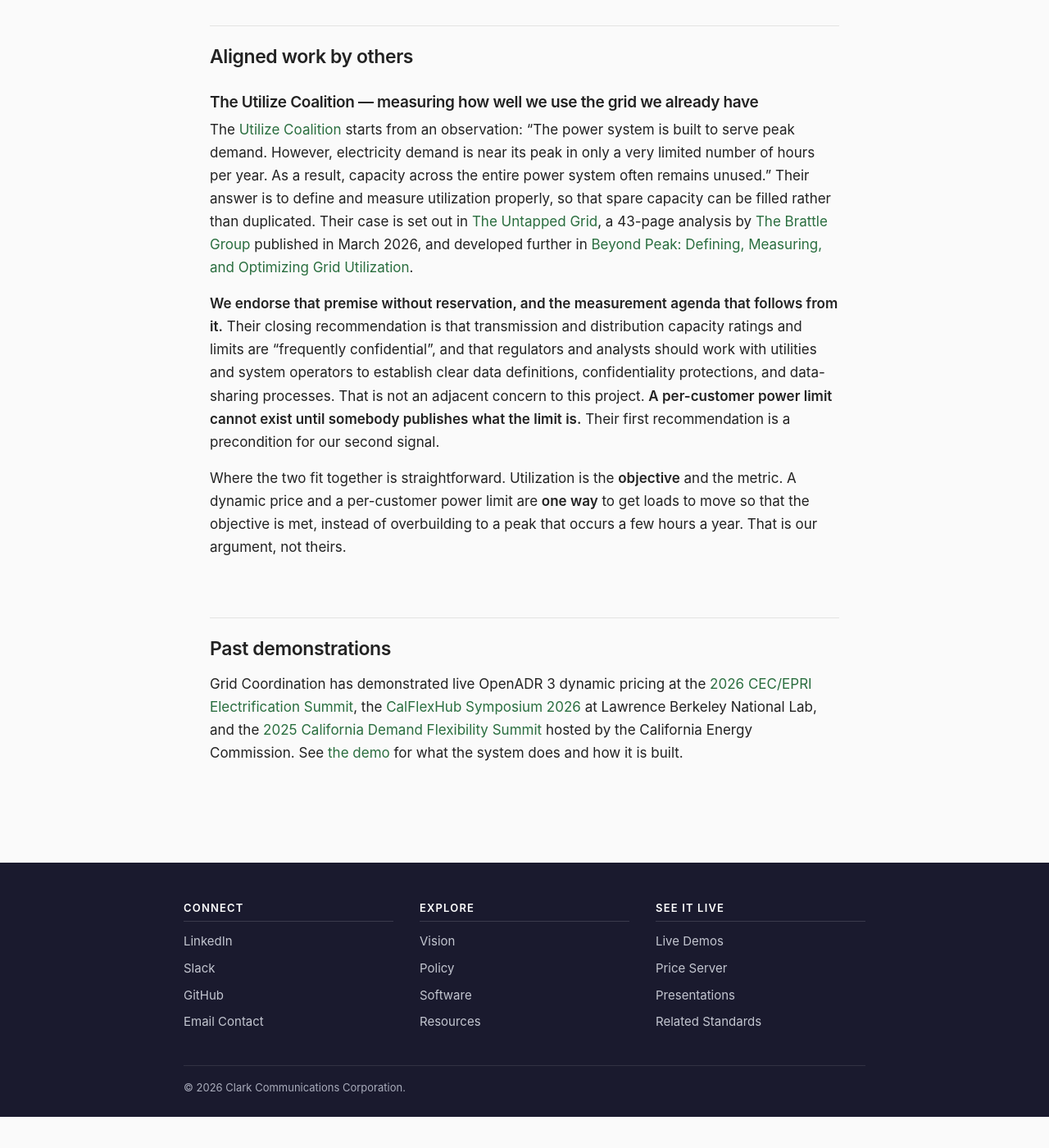
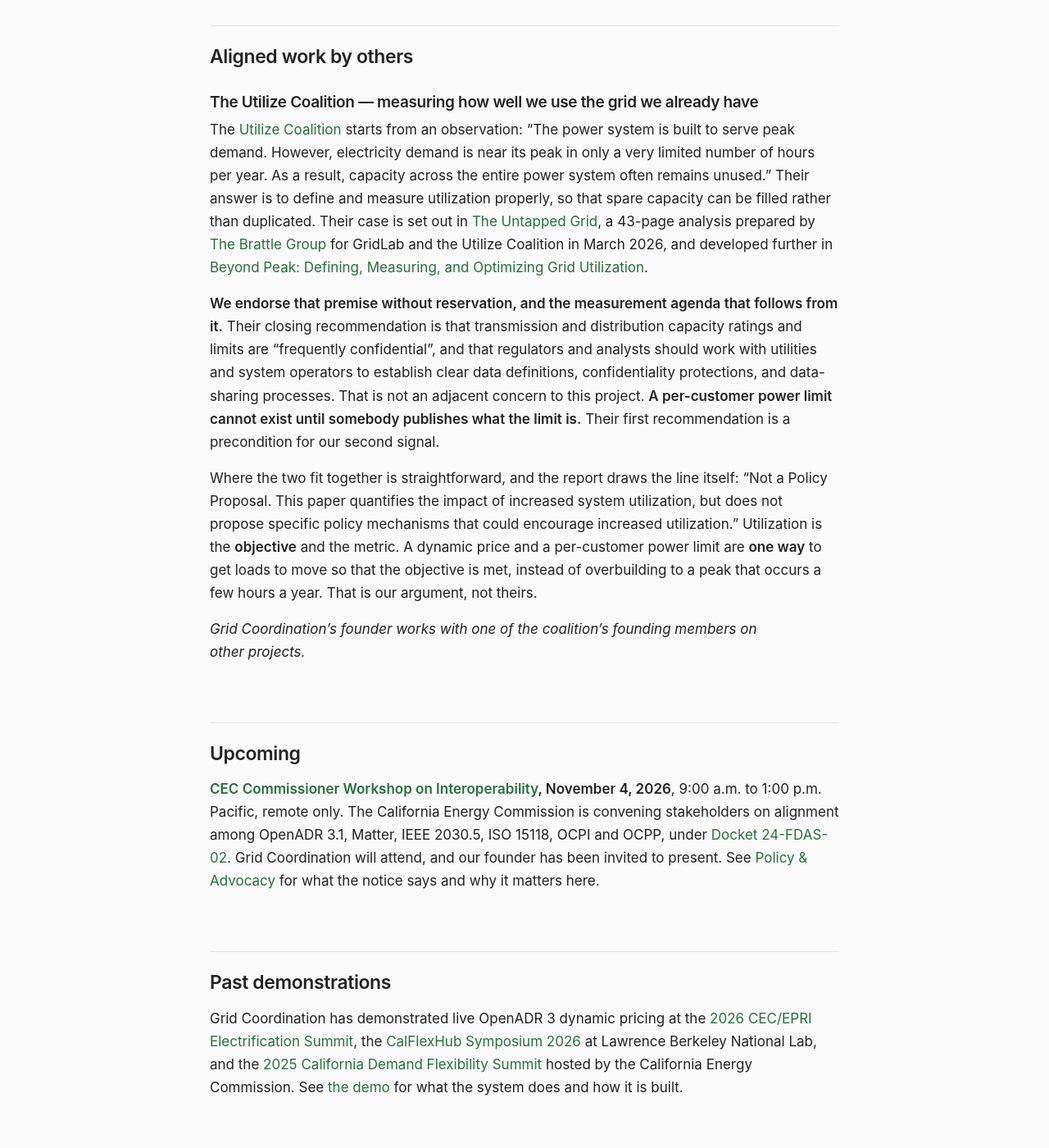
Before and after one commit to grid-coordination/grid-coordination.github.io, a Jekyll site: the page built from resources.md, in a window 1280 px wide and 1400 px high, scrolled down 1843 px. Shown: the whole window at 82% size. Built offline with Jekyll 4.4.1, drawn with Linux system fonts in a browser that asks for light colours; before the commit the page ends 3205 px from its top, so only the background shows below that.

Commit message:
Add the CEC interoperability workshop, and refine the Utilize section
Two subjects in one commit, both touching resources.md.

CEC Commissioner Workshop on Interoperability, November 4 2026, Docket
24-FDAS-02: a home-page banner, a full entry under Regulatory Engagement in
policy.md with the notice quotes and links, and an "Upcoming" line in
resources.md above Past demonstrations. The notice names no presenters and
says a detailed agenda posts in the docket beforehand, so the text states
only that we will attend and that the founder has been invited.

Utilize Coalition section: quote the report's own "Not a Policy Proposal"
disclaimer, which makes the point better than asserting it; correct the
attribution, since Brattle prepared the report for GridLab and the Utilize
Coalition rather than for the Coalition alone; and add the disclosure line
that the founder works with one of the coalition's founding members on other
projects, matching the construction already used for the PG&E pilot.

```diff
--- a/_layouts/default.html
+++ b/_layouts/default.html
@@ -25,6 +25,9 @@
     </div>
   </nav>
   {% if page.url == '/' %}
+  <div class="banner">
+    <strong>November 4:</strong> The California Energy Commission hosts a <a href="/policy">Commissioner Workshop on Interoperability</a>, on alignment among OpenADR 3.1, Matter, IEEE 2030.5, ISO 15118, OCPI and OCPP. Remote, and open to the public.
+  </div>
   <div class="banner">
     <strong>Free and public:</strong> <a href="https://github.com/grid-coordination/price-server-user-guide">California electricity prices via OpenADR 3</a>. Plus: <a href="https://community.home-assistant.io/t/announcing-openadr-3-ven-for-home-assistant/1005701">Home Assistant integration</a> brings real-time pricing &amp; GHG data to your smart home.
   </div>
--- a/resources.md
+++ b/resources.md
@@ -45,11 +45,17 @@ This is exactly the architecture Grid Coordination advocates: **dynamic power li
 
 ### The Utilize Coalition &mdash; measuring how well we use the grid we already have
 
-The [Utilize Coalition](https://www.utilizecoalition.org/) starts from an observation: "The power system is built to serve peak demand. However, electricity demand is near its peak in only a very limited number of hours per year. As a result, capacity across the entire power system often remains unused." Their answer is to define and measure utilization properly, so that spare capacity can be filled rather than duplicated. Their case is set out in [The Untapped Grid](https://www.utilizecoalition.org/untapped-grid), a 43-page analysis by [The Brattle Group](https://www.brattle.com/) published in March 2026, and developed further in [Beyond Peak: Defining, Measuring, and Optimizing Grid Utilization](https://www.utilizecoalition.org/defining-grid-utilization).
+The [Utilize Coalition](https://www.utilizecoalition.org/) starts from an observation: "The power system is built to serve peak demand. However, electricity demand is near its peak in only a very limited number of hours per year. As a result, capacity across the entire power system often remains unused." Their answer is to define and measure utilization properly, so that spare capacity can be filled rather than duplicated. Their case is set out in [The Untapped Grid](https://www.utilizecoalition.org/untapped-grid), a 43-page analysis prepared by [The Brattle Group](https://www.brattle.com/) for GridLab and the Utilize Coalition in March 2026, and developed further in [Beyond Peak: Defining, Measuring, and Optimizing Grid Utilization](https://www.utilizecoalition.org/defining-grid-utilization).
 
 **We endorse that premise without reservation, and the measurement agenda that follows from it.** Their closing recommendation is that transmission and distribution capacity ratings and limits are "frequently confidential", and that regulators and analysts should work with utilities and system operators to establish clear data definitions, confidentiality protections, and data-sharing processes. That is not an adjacent concern to this project. **A per-customer power limit cannot exist until somebody publishes what the limit is.** Their first recommendation is a precondition for our second signal.
 
-Where the two fit together is straightforward. Utilization is the **objective** and the metric. A dynamic price and a per-customer power limit are **one way** to get loads to move so that the objective is met, instead of overbuilding to a peak that occurs a few hours a year. That is our argument, not theirs.
+Where the two fit together is straightforward, and the report draws the line itself: "Not a Policy Proposal. This paper quantifies the impact of increased system utilization, but does not propose specific policy mechanisms that could encourage increased utilization." Utilization is the **objective** and the metric. A dynamic price and a per-customer power limit are **one way** to get loads to move so that the objective is met, instead of overbuilding to a peak that occurs a few hours a year. That is our argument, not theirs.
+
+*Grid Coordination's founder works with one of the coalition's founding members on other projects.*
+
+## Upcoming
+
+**[CEC Commissioner Workshop on Interoperability](https://www.energy.ca.gov/event/workshop/2026-11/commissioner-workshop-interoperability), November 4, 2026**, 9:00 a.m. to 1:00 p.m. Pacific, remote only. The California Energy Commission is convening stakeholders on alignment among OpenADR 3.1, Matter, IEEE 2030.5, ISO 15118, OCPI and OCPP, under [Docket 24-FDAS-02](https://efiling.energy.ca.gov/Lists/DocketLog.aspx?docketnumber=24-FDAS-02). Grid Coordination will attend, and our founder has been invited to present. See [Policy & Advocacy](/policy) for what the notice says and why it matters here.
 
 ## Past demonstrations
 
```
Also changed, not shown: policy.md (+10 -0 lines).
